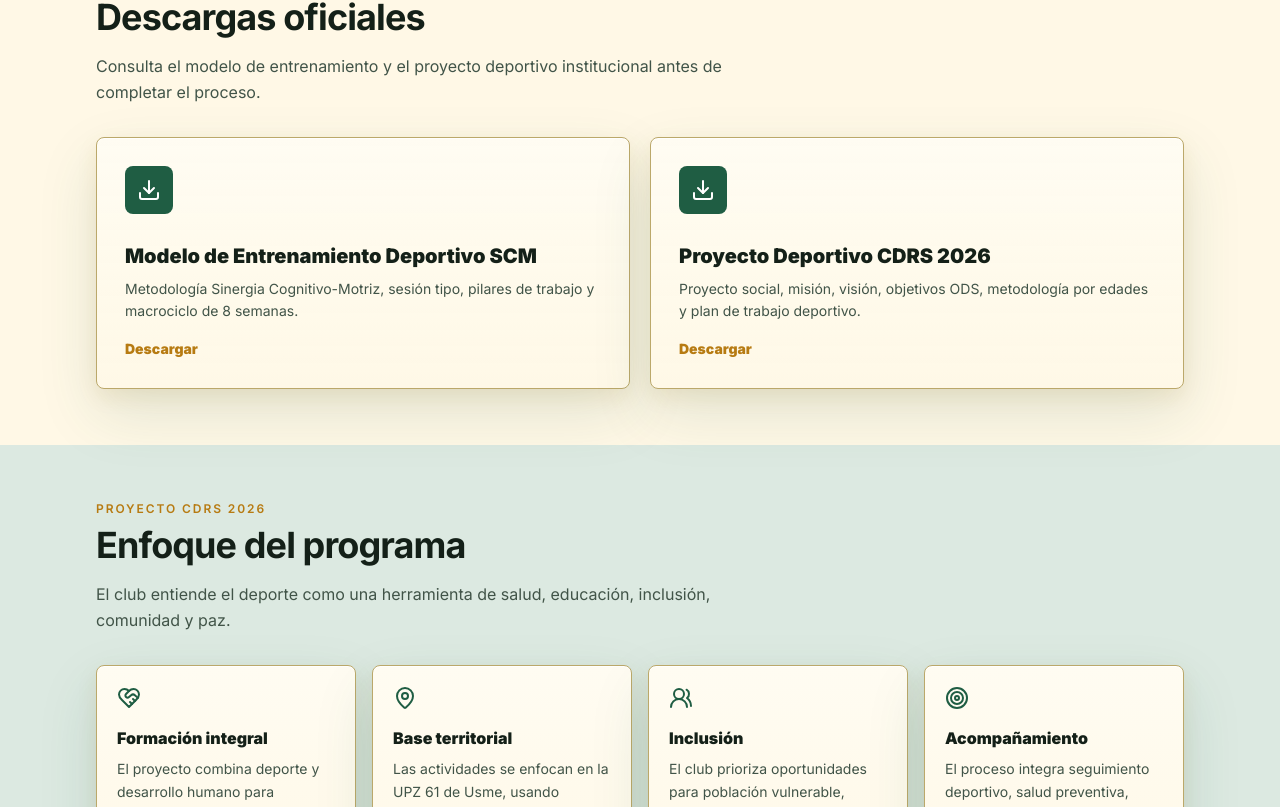
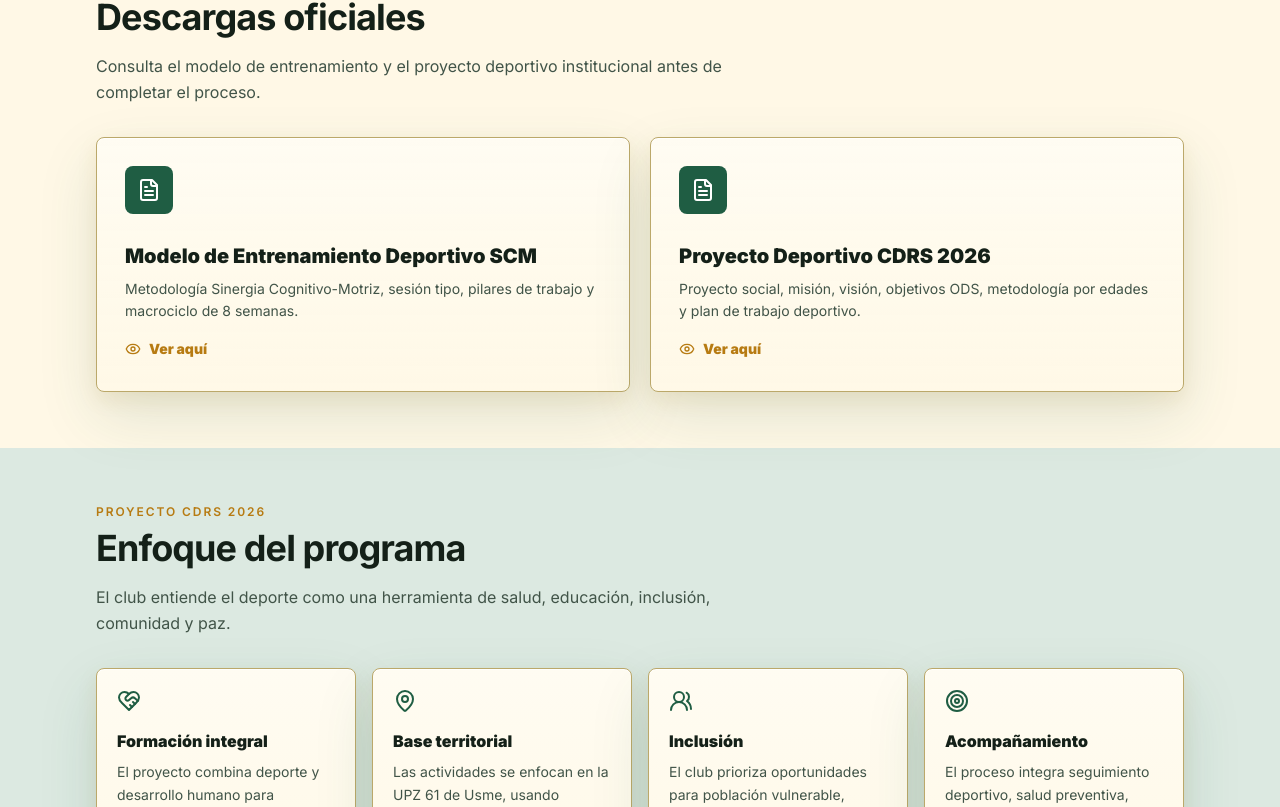
Before and after one commit to dilan102/RealSporting, a Next.js app: page /contacto in a window 1280 px wide. Shown: the part 1753-2560 px from the top of the page. Built offline with nearby package versions, Linux system fonts and the light colour scheme; no server answers.

Commit message:
actualizacion

```diff
--- a/app/contacto/page.tsx
+++ b/app/contacto/page.tsx
@@ -1,10 +1,8 @@
 import type { Metadata } from "next";
-import Link from "next/link";
 import {
   Brain,
   CalendarDays,
   ClipboardCheck,
-  Download,
   Dumbbell,
   HeartHandshake,
   MapPin,
@@ -13,11 +11,11 @@ import {
   UsersRound,
 } from "lucide-react";
 import { ContactFormSection } from "@/components/contact/ContactFormSection";
+import { OfficialDocumentsPanel } from "@/components/contact/OfficialDocumentsPanel";
 import { SocialLinks } from "@/components/contact/SocialLinks";
 import MapEmbed from "@/components/MapEmbed";
 import { RevealSection } from "@/components/ui/RevealSection";
 import { SectionHeading } from "@/components/ui/SectionHeading";
-import { getOfficialDocumentHref, officialDocuments } from "@/lib/documents";
 import { pageOpenGraph } from "@/lib/site";
 
 export const metadata: Metadata = {
@@ -173,28 +171,7 @@ export default function ContactoPage() {
               title="Descargas oficiales"
               description="Consulta el modelo de entrenamiento y el proyecto deportivo institucional antes de completar el proceso."
             />
-            <div className="mt-8 grid gap-5 md:grid-cols-2">
-              {officialDocuments.map((document) => (
-                <Link
-                  key={document.id}
-                  href={getOfficialDocumentHref(document.id)}
-                  className="light-panel group flex min-h-48 flex-col justify-between rounded-lg border border-border bg-bg p-6 text-text shadow-sm transition-all duration-300 ease-in-out hover:-translate-y-1 hover:border-[var(--accent-gold)] hover:shadow-lg sm:p-7"
-                >
-                  <span className="grid size-12 place-items-center rounded-lg bg-[var(--accent-green)] text-white transition-all duration-300 ease-in-out group-hover:bg-[var(--accent-gold)] group-hover:text-[var(--button-text)]">
-                    <Download size={24} aria-hidden="true" />
-                  </span>
-                  <span className="mt-7 block">
-                    <h3 className="text-xl font-black">{document.title}</h3>
-                    <p className="mt-2 text-sm leading-relaxed text-muted">
-                      {document.description}
-                    </p>
-                    <span className="mt-4 inline-flex text-sm font-black text-accent">
-                      Descargar
-                    </span>
-                  </span>
-                </Link>
-              ))}
-            </div>
+            <OfficialDocumentsPanel />
           </RevealSection>
         </div>
       </section>
--- a/app/documentos/page.tsx
+++ b/app/documentos/page.tsx
@@ -72,7 +72,6 @@ export default async function DocumentPage({ searchParams }: DocumentPageProps)
       </section>
 
       <section id="visor" className="scroll-mt-28 mx-auto max-w-6xl px-4 py-8 sm:px-6 lg:px-8">
-        {document.type === "pdf" ? (
         <div className="overflow-hidden rounded-lg border border-border bg-bg-elevated shadow-sm">
           <iframe
             title={document.title}
@@ -80,14 +79,6 @@ export default async function DocumentPage({ searchParams }: DocumentPageProps)
             className="h-[72vh] min-h-[520px] w-full bg-white"
           />
         </div>
-        ) : (
-          <div className="rounded-lg border border-border bg-bg-elevated px-6 py-10 text-center shadow-sm">
-            <p className="text-sm leading-relaxed text-muted">
-              Este documento está disponible en formato Word (.docx). Usa el botón
-              Descargar para abrirlo en tu dispositivo.
-            </p>
-          </div>
-        )}
         <div className="mt-6">
           <Link href="/contacto#documentos" className="text-sm font-black text-accent">
             Volver a documentos
--- /dev/null
+++ b/components/contact/OfficialDocumentsPanel.tsx
@@ -0,0 +1,123 @@
+"use client";
+
+import { useMemo, useState } from "react";
+import { Download, Eye, FileText, X } from "lucide-react";
+import {
+  getOfficialDocumentById,
+  officialDocuments,
+  type OfficialDocument,
+} from "@/lib/documents";
+
+function buildViewerSrc(document: OfficialDocument, origin: string) {
+  const fileUrl = `${origin}${encodeURI(document.filePath)}`;
+
+  if (document.type === "pdf") {
+    return fileUrl;
+  }
+
+  return `https://view.officeapps.live.com/op/embed.aspx?src=${encodeURIComponent(fileUrl)}`;
+}
+
+export function OfficialDocumentsPanel() {
+  const [activeId, setActiveId] = useState<string | null>(null);
+
+  const activeDocument = useMemo(
+    () => (activeId ? getOfficialDocumentById(activeId) : undefined),
+    [activeId],
+  );
+
+  const viewerSrc = useMemo(() => {
+    if (!activeDocument || typeof window === "undefined") {
+      return "";
+    }
+
+    return buildViewerSrc(activeDocument, window.location.origin);
+  }, [activeDocument]);
+
+  const openDocument = (id: string) => {
+    setActiveId(id);
+    window.setTimeout(() => {
+      document.getElementById("visor-documentos")?.scrollIntoView({
+        behavior: "smooth",
+        block: "start",
+      });
+    }, 80);
+  };
+
+  return (
+    <div className="mt-8 space-y-6">
+      <div className="grid gap-5 md:grid-cols-2">
+        {officialDocuments.map((document) => {
+          const isActive = activeId === document.id;
+
+          return (
+            <button
+              key={document.id}
+              type="button"
+              onClick={() => openDocument(document.id)}
+              className={`light-panel group flex min-h-48 w-full flex-col justify-between rounded-lg border p-6 text-left text-text shadow-sm transition-all duration-300 ease-in-out hover:-translate-y-1 hover:shadow-lg sm:p-7 ${
+                isActive
+                  ? "border-[var(--accent-gold)] ring-2 ring-[color-mix(in_srgb,var(--accent-gold)_35%,transparent)]"
+                  : "border-border bg-bg hover:border-[var(--accent-gold)]"
+              }`}
+            >
+              <span className="grid size-12 place-items-center rounded-lg bg-[var(--accent-green)] text-white transition-all duration-300 ease-in-out group-hover:bg-[var(--accent-gold)] group-hover:text-[var(--button-text)]">
+                <FileText size={24} aria-hidden="true" />
+              </span>
+              <span className="mt-7 block">
+                <h3 className="text-xl font-black">{document.title}</h3>
+                <p className="mt-2 text-sm leading-relaxed text-muted">
+                  {document.description}
+                </p>
+                <span className="mt-4 inline-flex items-center gap-2 text-sm font-black text-accent">
+                  <Eye size={16} aria-hidden="true" />
+                  Ver aquí
+                </span>
+              </span>
+            </button>
+          );
+        })}
+      </div>
+
+      {activeDocument && viewerSrc && (
+        <div
+          id="visor-documentos"
+          className="scroll-mt-28 overflow-hidden rounded-lg border border-border bg-bg-elevated shadow-sm"
+        >
+          <div className="flex flex-wrap items-center justify-between gap-3 border-b border-border px-4 py-3 sm:px-5">
+            <div className="min-w-0">
+              <p className="text-xs font-black uppercase tracking-[0.14em] text-accent">
+                Visor integrado
+              </p>
+              <p className="truncate text-sm font-black">{activeDocument.title}</p>
+            </div>
+            <div className="flex flex-wrap gap-2">
+              <a
+                href={encodeURI(activeDocument.filePath)}
+                download
+                className="btn-gold inline-flex min-h-10 items-center justify-center gap-2 rounded-lg px-4 text-xs font-black sm:text-sm"
+              >
+                Descargar
+                <Download size={15} aria-hidden="true" />
+              </a>
+              <button
+                type="button"
+                onClick={() => setActiveId(null)}
+                className="inline-flex min-h-10 items-center justify-center gap-2 rounded-lg border border-border px-4 text-xs font-black text-muted transition-colors hover:border-accent hover:text-text sm:text-sm"
+                aria-label="Cerrar visor de documento"
+              >
+                Cerrar
+                <X size={15} aria-hidden="true" />
+              </button>
+            </div>
+          </div>
+          <iframe
+            title={activeDocument.title}
+            src={viewerSrc}
+            className="h-[72vh] min-h-[520px] w-full bg-white"
+          />
+        </div>
+      )}
+    </div>
+  );
+}
--- a/components/layout/Footer.tsx
+++ b/components/layout/Footer.tsx
@@ -2,13 +2,16 @@
 
 import Image from "next/image";
 import Link from "next/link";
+import { usePathname } from "next/navigation";
 import { Facebook, Instagram, Mail, MapPin, Phone } from "lucide-react";
 import { club, navLinks, social } from "@/lib/content";
 import { PHONE_TEL, VENUE_NAME } from "@/lib/constants";
 import MapEmbed from "@/components/MapEmbed";
 
 export function Footer() {
+  const pathname = usePathname();
   const year = new Date().getFullYear();
+  const visibleNavLinks = navLinks.filter((link) => link.href !== pathname);
 
   return (
     <footer className="border-t border-border bg-bg-elevated">
@@ -38,7 +41,7 @@ export function Footer() {
               Navegación
             </p>
             <ul className="mt-4 space-y-2">
-              {navLinks.map((link) => (
+              {visibleNavLinks.map((link) => (
                 <li key={link.href}>
                   <Link
                     href={link.href}
--- a/components/ui/SitePreloader.tsx
+++ b/components/ui/SitePreloader.tsx
@@ -70,24 +70,9 @@ export function SitePreloader() {
       return;
     }
 
-    try {
-      if (sessionStorage.getItem("cdrs-splash-done") === "1") {
-        setVisible(false);
-        return;
-      }
-    } catch {
-      setVisible(false);
-      return;
-    }
-
     setVisible(true);
 
     const doneTimer = window.setTimeout(() => {
-      try {
-        sessionStorage.setItem("cdrs-splash-done", "1");
-      } catch {
-        // sessionStorage unavailable
-      }
       setVisible(false);
     }, loaderDuration);
 
```
Lines whose indentation alone changed are shown as unchanged.
